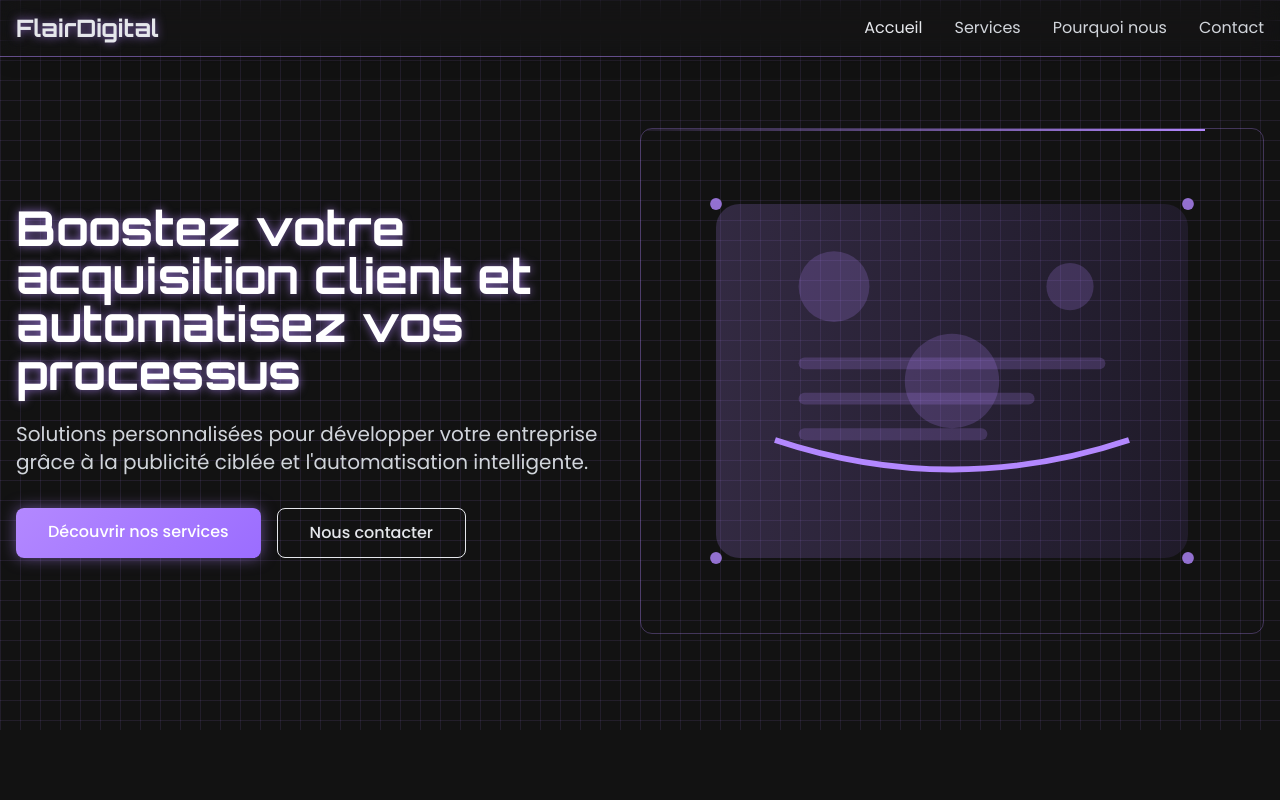
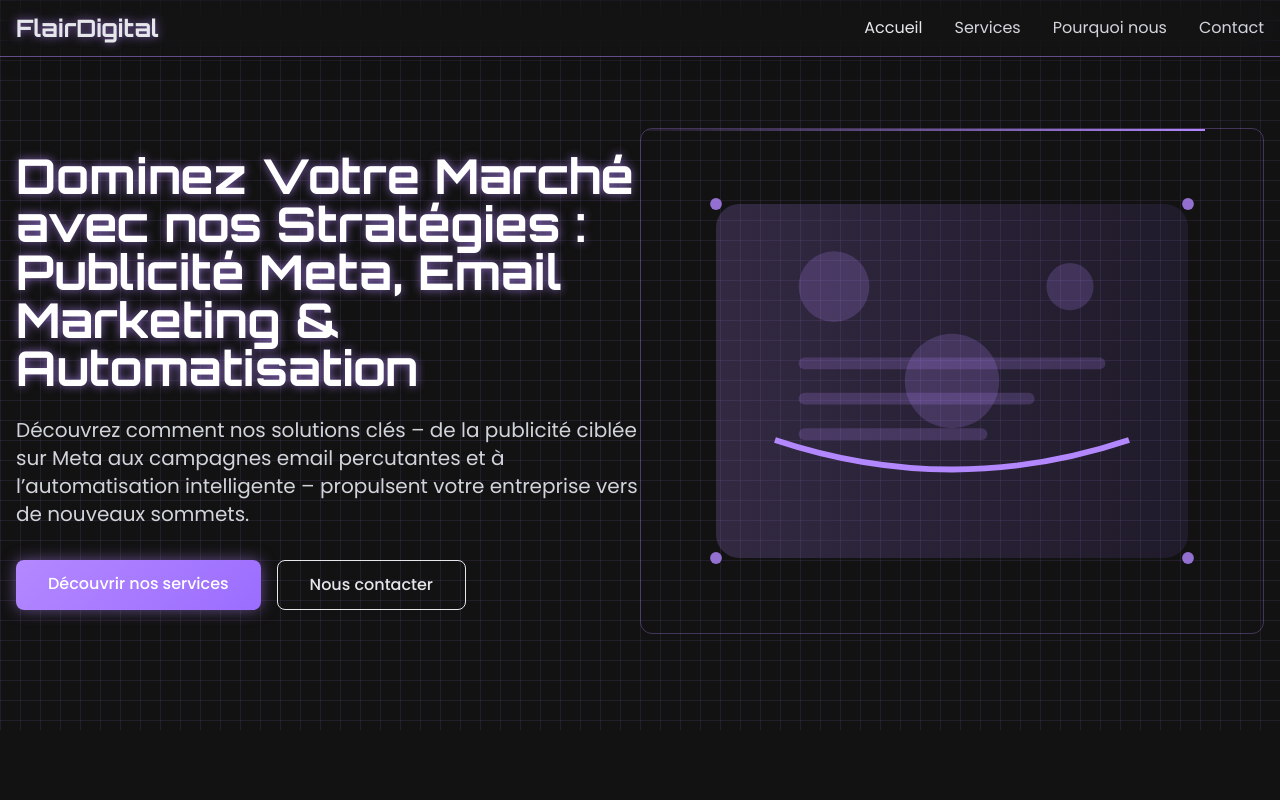
Before and after one commit to BarryBcr/Refonte_Site_FD, a plain HTML site: page index.html in a window 1280 px wide. Shown: the top 800 px of the page. Drawn offline with nearby package versions, Linux system fonts and the light colour scheme.

Commit message:
Hero: mise à jour H1 et sous-titre (Meta, Email, Automatisation)

```diff
--- a/index.html
+++ b/index.html
@@ -52,10 +52,10 @@
             <div class="flex flex-col md:flex-row items-center">
                 <div class="md:w-1/2 text-center md:text-left mb-10 md:mb-0">
                     <h1 class="text-4xl md:text-5xl font-bold text-white leading-tight mb-6 futuristic-font glow-text">
-                        <span class="text-brand">Boostez</span> votre acquisition client et <span class="text-brand">automatisez</span> vos processus
+                        Dominez Votre Marché avec nos Stratégies : Publicité Meta, Email Marketing & Automatisation
                     </h1>
                     <p class="text-xl text-gray-300 mb-8">
-                        Solutions personnalisées pour développer votre entreprise grâce à la publicité ciblée et l'automatisation intelligente.
+                        Découvrez comment nos solutions clés – de la publicité ciblée sur Meta aux campagnes email percutantes et à l’automatisation intelligente – propulsent votre entreprise vers de nouveaux sommets.
                     </p>
                     <div class="flex flex-col sm:flex-row justify-center md:justify-start space-y-4 sm:space-y-0 sm:space-x-4">
                         <a href="#services" class="px-8 py-3 brand-gradient text-white font-medium rounded-lg glow hover:opacity-90 transition duration-300 text-center">
```
